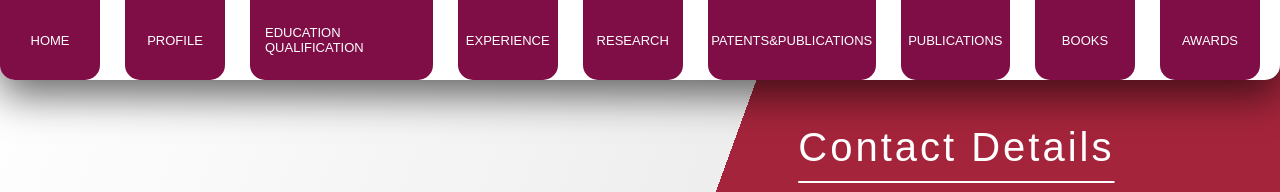
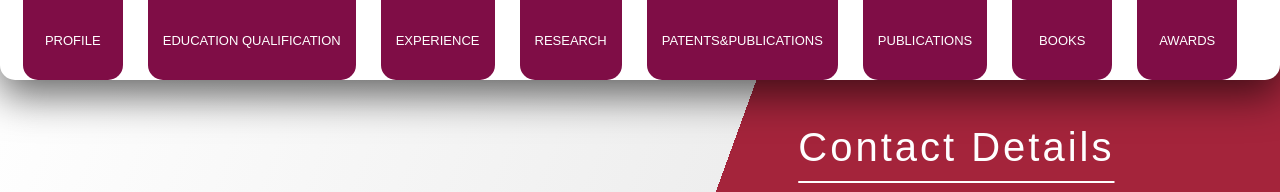
Before and after one commit to GaurangTyagi123/gaurangtyagi123.github.io, a plain HTML site: page index.html in a window 1280 px wide. Shown: the top 192 px of the page. Drawn offline with Linux system fonts and the light colour scheme.

Commit message:
removed home button

```diff
--- a/index.html
+++ b/index.html
@@ -20,8 +20,6 @@
         <div class="hamburger__background">&nbsp;</div>
         <div class="hamburger__content">
             <ul class="hamburger__list">
-                <li class="hamburger__list-item"><a href="https://rlacollege.edu.in/" class="hamburger__link">Home</a>
-                </li>
                 <li class="hamburger__list-item"><a href="#profile" class="hamburger__link">Profile</a></li>
                 <li class="hamburger__list-item"><a href="#education" class="hamburger__link">Education Qualification</a></li>
                 <li class="hamburger__list-item"><a href="#experience" class="hamburger__link">Experience</a></li>
@@ -37,8 +35,6 @@
     <div class="container">
         <header class="college" id="college">
             <ul class="college__list">
-                <li class="college__list__item "><a class="college__list__link"
-                        href="https://rlacollege.edu.in/">HOME</a></li>
                 <li class="college__list__item"><a class="college__list__link" href="#profile">Profile</a></li>
                 <li class="college__list__item"><a class="college__list__link" href="#education">Education Qualification</a></li>
                 <li class="college__list__item"><a class="college__list__link" href="#experience">experience</a></li>
```
